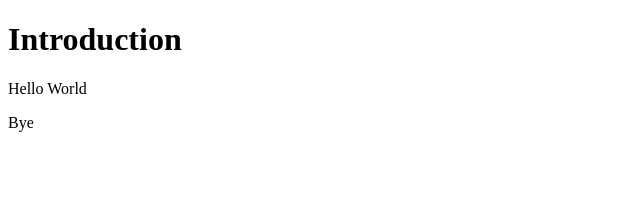
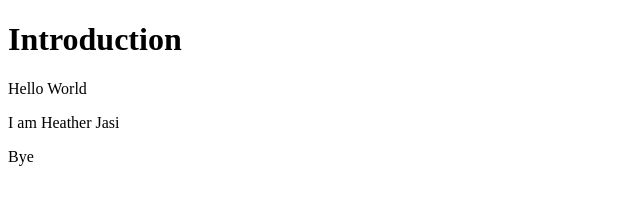
Before and after one commit to nomazulu/wdd230, a plain HTML site: page index.html in a window 1280 px wide. Shown: the whole page, without its empty margins (0-640 px from the left). Drawn offline with Linux system fonts and the light colour scheme.

Commit message:
Homepage

```diff
--- a/index.html
+++ b/index.html
@@ -9,6 +9,7 @@
 <body>
     <h1>Introduction</h1>
     <p>Hello World</p>
+    <p>I am Heather Jasi</p>
     <footer>Bye</footer>
 </body>
 </html>
```
